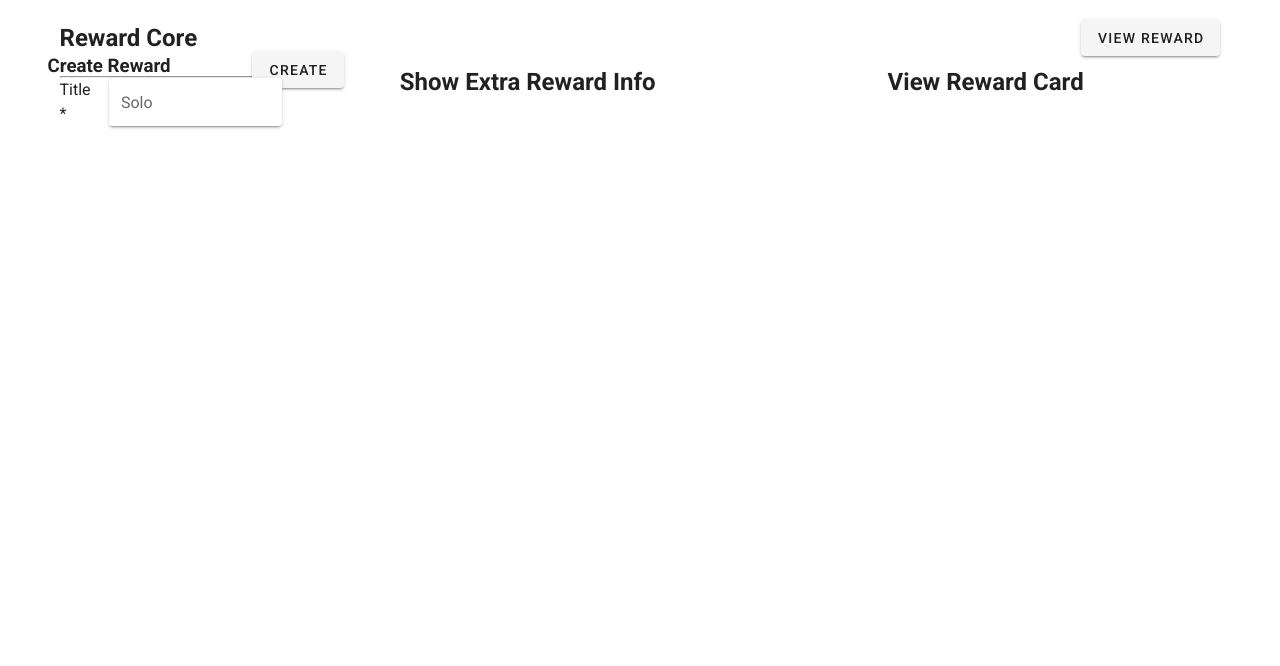
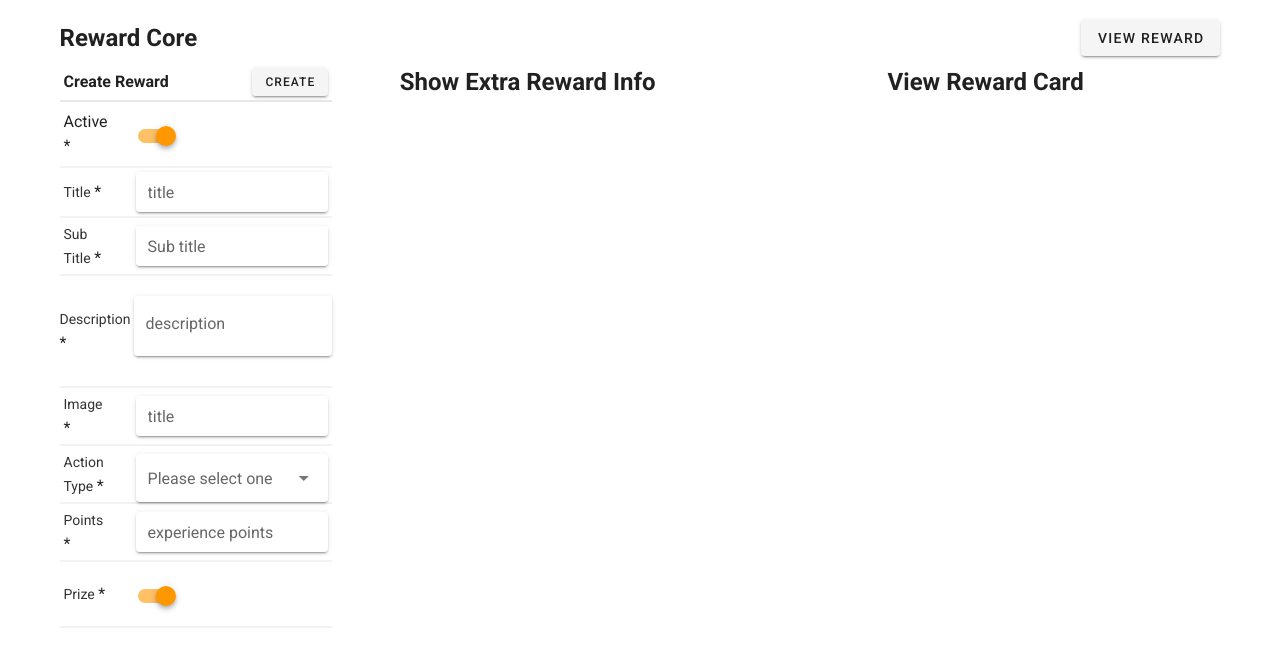
Before and after one commit to mankarsandesh/RewardCore, a Nuxt app: page /createReward in a window 1280 px wide. Shown: the top 666 px of the page. Built offline with nearby package versions, Linux system fonts and the light colour scheme.

Commit message:
[UI] create Reward Design

```diff
--- a/pages/createReward.vue
+++ b/pages/createReward.vue
@@ -1,35 +1,131 @@
 <template>
   <v-row>
     <v-col class="mb-8" lg="3" xs="6" sm="6">
-      <v-row >
-        <h3 class="mr-auto">Create Reward</h3>
-        <v-btn class="ml-auto">Create</v-btn>
+      <v-row class="d-flex align-center pa-4">
+        <h4 class="mr-auto">Create Reward</h4>
+
+        <v-btn class="ml-auto" small>Create</v-btn>
       </v-row>
-      <hr />
-      <v-row pa-2>
-        <v-col cols="5" md="2">Title *</v-col>
-        <v-col cols="5" md="8">
-          <v-text-field label="Solo" solo></v-text-field>
+
+      <hr class="borderMain" />
+
+      <!-- <v-row class="align-center pa-4 inputDiv">
+        <v-flex cols="3" lg="5" md="1"><label>Active </label> *</v-flex>
+        <v-flex>
+          <v-switch v-model="active" height="20" class="inputClass"></v-switch>
+        </v-flex>
+      </v-row> -->
+
+      <v-row class="align-center pa-1">
+        <v-col cols="6" lg="3" xs="6" sm="6"><label>Active </label> *</v-col>
+        <v-col cols="6" lg="9" xs="6" sm="6">
+          <v-switch v-model="active" height="20" color="orange" class="inputClass"></v-switch>
         </v-col>
       </v-row>
+
+      <hr class="border" />
+      <v-row class="align-center pa-1 inputDiv">
+        <v-col cols="6" lg="3" xs="6" sm="6"><label>Title </label> *</v-col>
+        <v-col cols="6" lg="9" xs="6" sm="6">
+          <v-text-field
+            label="title"
+            height="40"
+            class="inputClass"
+            :dense="true"
+            solo
+          ></v-text-field>
+        </v-col>
+      </v-row>
+      <hr class="border" />
+      <v-row class="align-center pa-1 inputDiv">
+        <v-col cols="6" lg="3" xs="6" sm="6"><label>Sub Title </label> *</v-col>
+        <v-col cols="6" lg="9" xs="6" sm="6">
+          <v-text-field
+            label="Sub title"
+            height="40"
+            class="inputClass"
+            :dense="true"
+            solo
+          ></v-text-field>
+        </v-col>
+      </v-row>
+      <hr class="border" />
+      <v-row class="align-center inputDiv">
+        <v-col cols="6" lg="3" xs="6" sm="6"
+          ><label>Description </label> *</v-col
+        >
+        <v-col cols="6" lg="9" xs="6" sm="6" class="mt-5">
+          <v-textarea
+            height="60"
+            no-resize=false
+            solo
+            name="input-5-7"
+            label="description"
+          ></v-textarea>
+        </v-col>
+      </v-row>
+      <hr class="border" />
+      <v-row class="align-center pa-1 inputDiv">
+        <v-col cols="6" lg="3" xs="6" sm="6"><label>Image </label> *</v-col>
+        <v-col cols="6" lg="9" xs="6" sm="6">
+          <v-text-field
+            label="title"
+            height="40"
+            class="inputClass"
+            :dense="true"
+            solo
+          ></v-text-field>
+        </v-col>
+      </v-row>
+      <hr class="border" />
+      <v-row class="align-center pa-1 inputDiv">
+        <v-col cols="6" lg="3" xs="6" sm="6"
+          ><label>Action Type </label> *</v-col
+        >
+        <v-col cols="6" lg="9" xs="6" sm="6">
+          <v-select
+          :items="actionType"
+           height="30"
+          class="inputClass"
+          label="Please select one"
+          solo
+        ></v-select>
+        </v-col>
+      </v-row>
+      <hr class="border" />
+      <v-row class="align-center pa-1 inputDiv">
+        <v-col cols="6" lg="3" xs="6" sm="6"><label>Points </label> *</v-col>
+        <v-col cols="6" lg="9" xs="6" sm="6">
+          <v-text-field
+            label="experience points"
+            height="40"
+            class="inputClass"
+            :dense="true"
+            solo
+          ></v-text-field>
+        </v-col>
+      </v-row>
+      <hr class="border" />
+       <v-row class="align-center pa-1 inputDiv">
+        <v-col cols="6" lg="3" xs="6" sm="6"><label>Prize </label> *</v-col>
+        <v-col cols="6" lg="9" xs="6" sm="6">
+         <v-switch v-model="active" height="20" color="orange" class="inputClass"></v-switch>
+        </v-col>
+      </v-row>
+      <hr class="border" />
+
+
+
+
     </v-col>
     <v-col class="mb-8 text-center" lg="5" xs="6" sm="6">
-      <v-card
-        flat
-        class="banner-2 justify-center text-center"
-        max-width="344"
-      >
+      <v-card flat class="banner-2 justify-center text-center" max-width="344">
         <h2>Show Extra Reward Info</h2>
       </v-card>
     </v-col>
     <v-col class="mb-8" lg="3" xs="6" sm="6">
-      <v-card
-
-        flat
-        class="banner-2 justify-center text-center"
-        max-width="344"
-      >
-        <h2>View Reward Card </h2>
+      <v-card flat class="banner-2 justify-center text-center" max-width="344">
+        <h2>View Reward Card</h2>
       </v-card>
     </v-col>
   </v-row>
@@ -39,9 +135,29 @@
 export default {
   data() {
     return {
+      active: true,
+      actionType: ['System Event', 'Trail'],
     }
   },
 }
 </script>
 
-<style></style>
+<style lang="scss" scoped>
+.borderMain {
+  border: 0.3px solid #e8e8e8;
+  height: 1px;
+}
+.border {
+  border: 0.3px solid #f2f2f2;
+  height: 1px;
+}
+.inputClass {
+  height: 40px;
+}
+.inputDiv {
+}
+.inputDiv label {
+  font-size: 14px;
+  color: #333;
+}
+</style>
```
